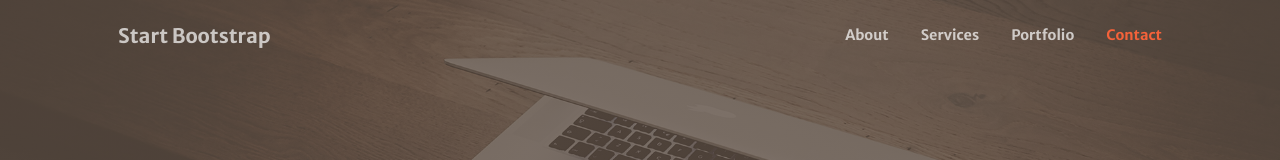
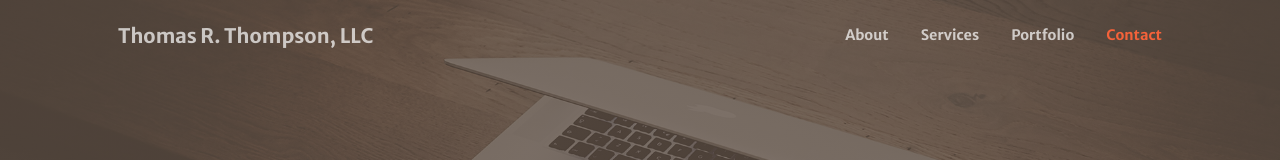
Before and after one commit to thomasrthompsonllc/github.io, a plain HTML site: page index.html in a window 1280 px wide. Shown: the top 160 px of the page. Drawn offline with nearby package versions, Linux system fonts and the light colour scheme; some packages are replaced by stand-ins of ours; a script that the page names is missing.

Commit message:
Update index.html

```diff
--- a/index.html
+++ b/index.html
@@ -22,7 +22,7 @@
         <!-- Navigation-->
         <nav class="navbar navbar-expand-lg navbar-light fixed-top py-3" id="mainNav">
             <div class="container px-4 px-lg-5">
-                <a class="navbar-brand" href="#page-top">Start Bootstrap</a>
+                <a class="navbar-brand" href="#page-top">Thomas R. Thompson, LLC</a>
                 <button class="navbar-toggler navbar-toggler-right" type="button" data-bs-toggle="collapse" data-bs-target="#navbarResponsive" aria-controls="navbarResponsive" aria-expanded="false" aria-label="Toggle navigation"><span class="navbar-toggler-icon"></span></button>
                 <div class="collapse navbar-collapse" id="navbarResponsive">
                     <ul class="navbar-nav ms-auto my-2 my-lg-0">
```
